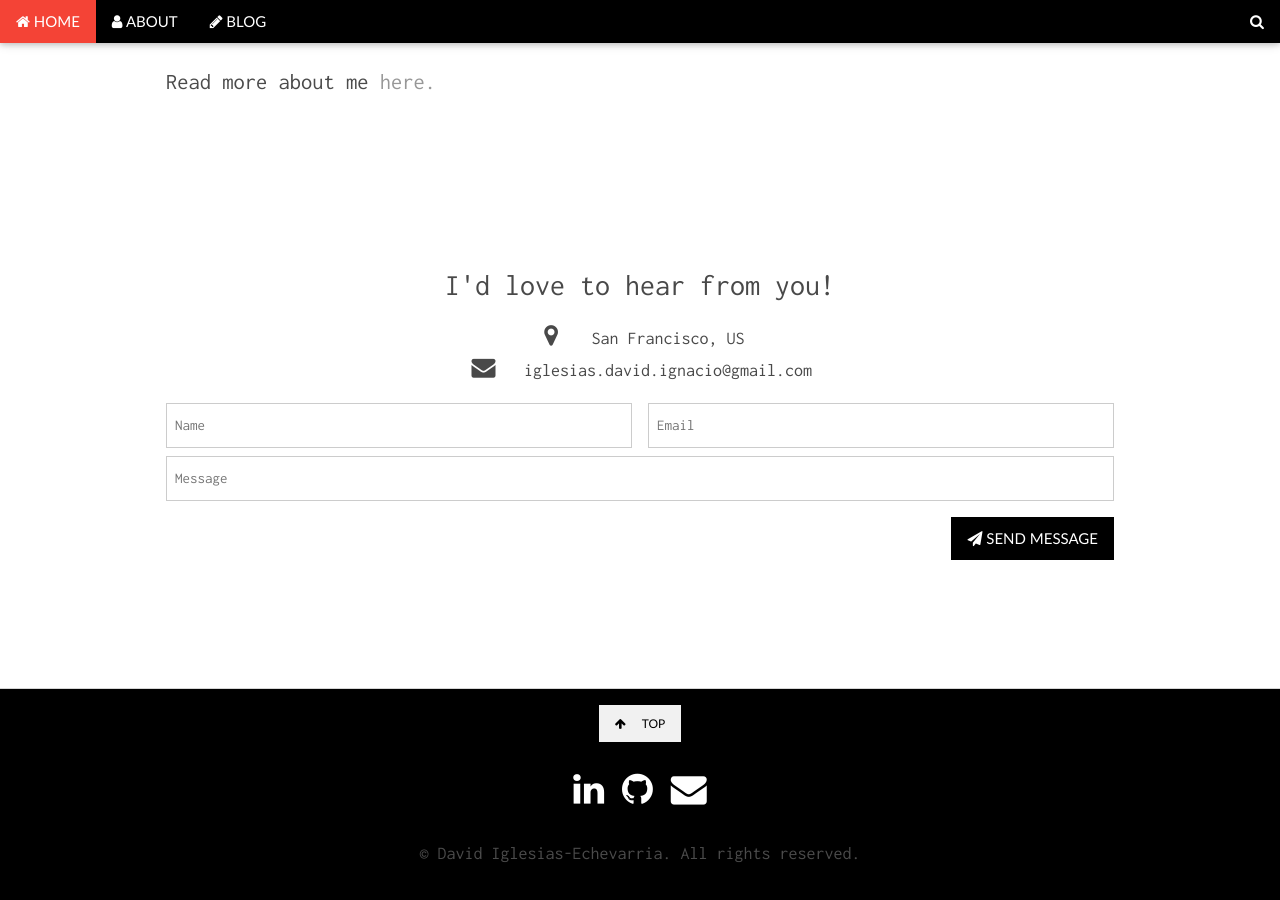
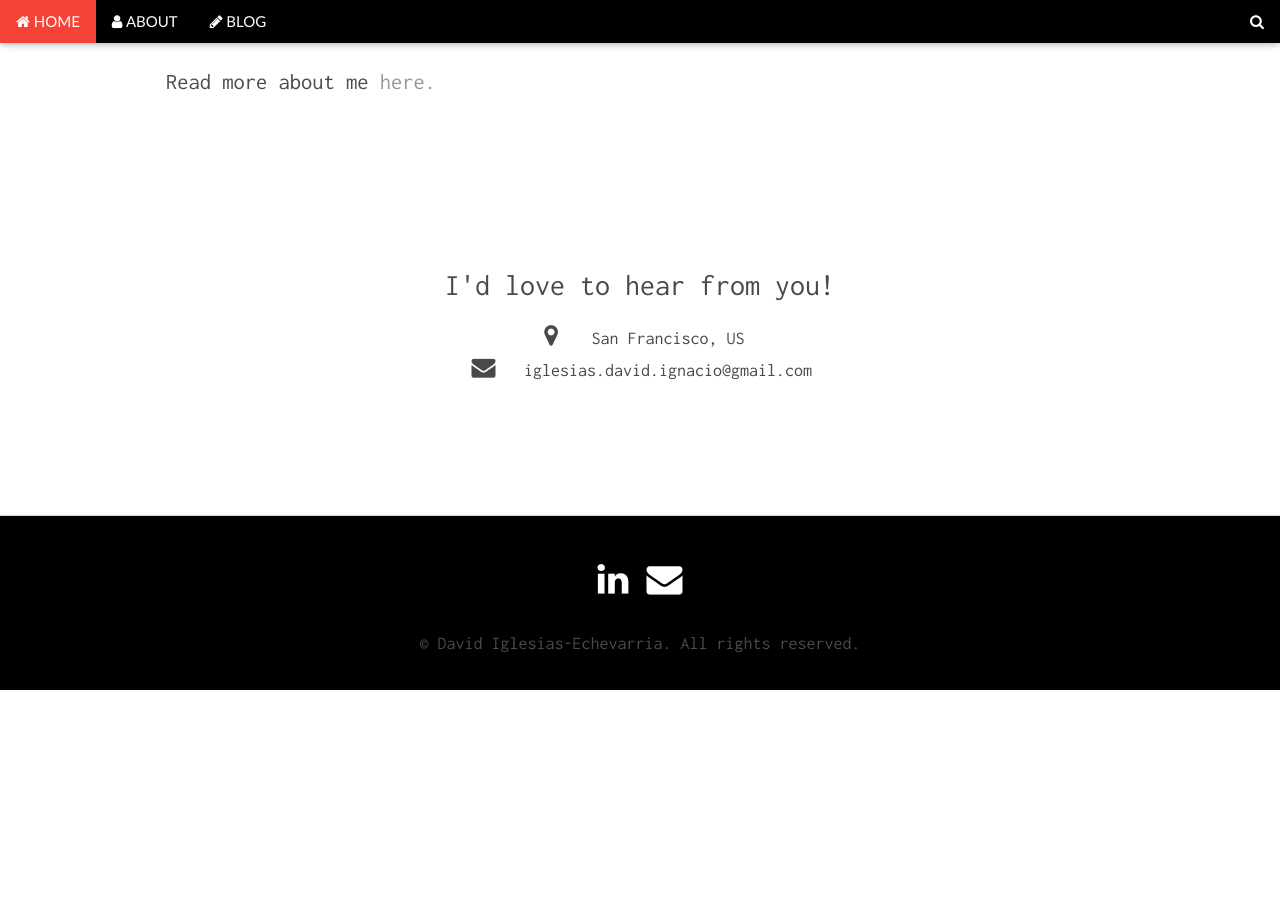
Before and after one commit to davidiglesias/davidiglesias.github.io, a Jekyll site: the page built from index.html, in a window 1280 px wide and 900 px high, scrolled down 1526 px. Built offline with Jekyll 4.4.1, drawn with Linux system fonts in a browser that asks for light colours; after the commit the page ends 2216 px from its top, so only the background shows below that.

Commit message:
final changes

```diff
--- a/_layouts/default.html
+++ b/_layouts/default.html
@@ -39,11 +39,11 @@
     {{ content }}
 
     <footer class="w3-center w3-black w3-padding-16">
-        <a href="/" class="w3-button w3-light-grey w3-hover-red" style="font-family: 'Gill Sans', sans-serif;"><i class="fa fa-arrow-up w3-margin-right"></i>TOP</a>
+        <!-- <a href="/" class="w3-button w3-light-grey w3-hover-red" style="font-family: 'Gill Sans', sans-serif;"><i class="fa fa-arrow-up w3-margin-right"></i>TOP</a> -->
         <div class="w3-xxlarge w3-section">
-            <i href="https://linkedin.com/in/david-iglesias-echevarria" class="fa fa-linkedin w3-hover-opacity"></i>
-            <i href="https://github.com/davidiglesias" class="fa fa-github w3-hover-opacity"></i>
-            <i href="mailto:iglesias.david.ignacio@gmail.com" class="fa fa-envelope w3-hover-opacity"></i>
+            <a href="https://linkedin.com/in/david-iglesias-echevarria" class="fa fa-linkedin w3-hover-opacity" style="color: white;"></a>
+            <!-- <i href="https://github.com/davidiglesias" class="fa fa-github w3-hover-opacity"></i> -->
+            <a href="mailto:iglesias.david.ignacio@gmail.com" class="fa fa-envelope w3-hover-opacity" style="color: white;"></a>
         </div>
         <p>© David Iglesias-Echevarria. All rights reserved.</p>
     </footer>
--- a/index.html
+++ b/index.html
@@ -26,7 +26,7 @@ title: David Iglesias-Echevarria
             <i class="fa fa-map-marker fa-fw w3-hover-text-black w3-xlarge w3-margin-right"></i> San Francisco, US<br>
             <i class="fa fa-envelope fa-fw w3-hover-text-black w3-xlarge w3-margin-right"></i> iglesias.david.ignacio@gmail.com<br>
         </div>
-        <script language="JavaScript" src="scripts/gen_validatorv31.js" type="text/javascript"></script>
+        <!-- <script language="JavaScript" src="scripts/gen_validatorv31.js" type="text/javascript"></script>
         <form action="contact-form-handler.php" name="contactform" method="POST">
             <div class="w3-row-padding" style="margin:0 -16px 8px -16px">
                 <div class="w3-half">
@@ -48,6 +48,6 @@ title: David Iglesias-Echevarria
             frmvalidator.addValidation("name","req","Please provide your name");
             frmvalidator.addValidation("email","req","Please provide your email");
             frmvalidator.addValidation("email","email","Please enter a valid email address");
-        </script>
+        </script> -->
     </div>
 </div>
```
Also changed, not shown: about/index.html (+8 -3 lines), ReadMe.md.
